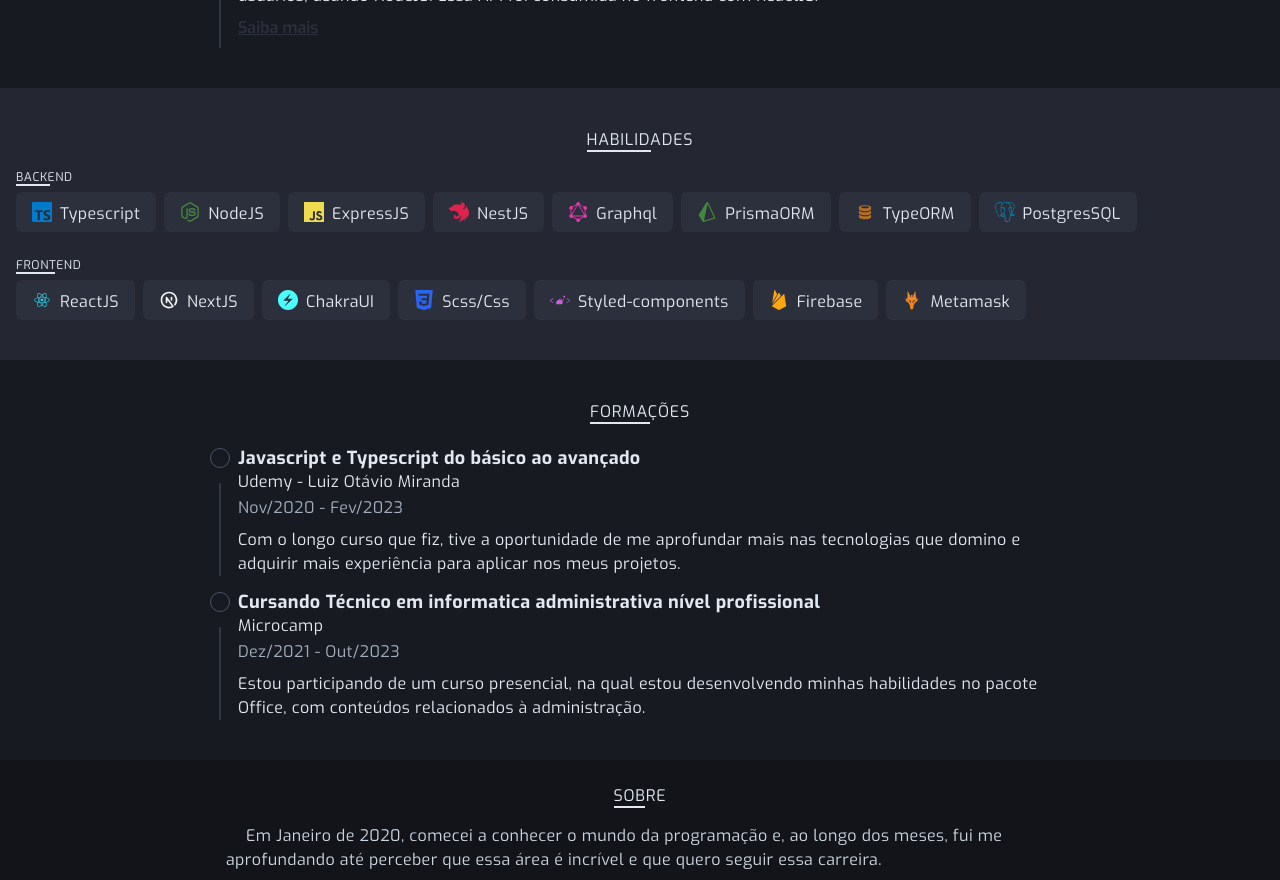
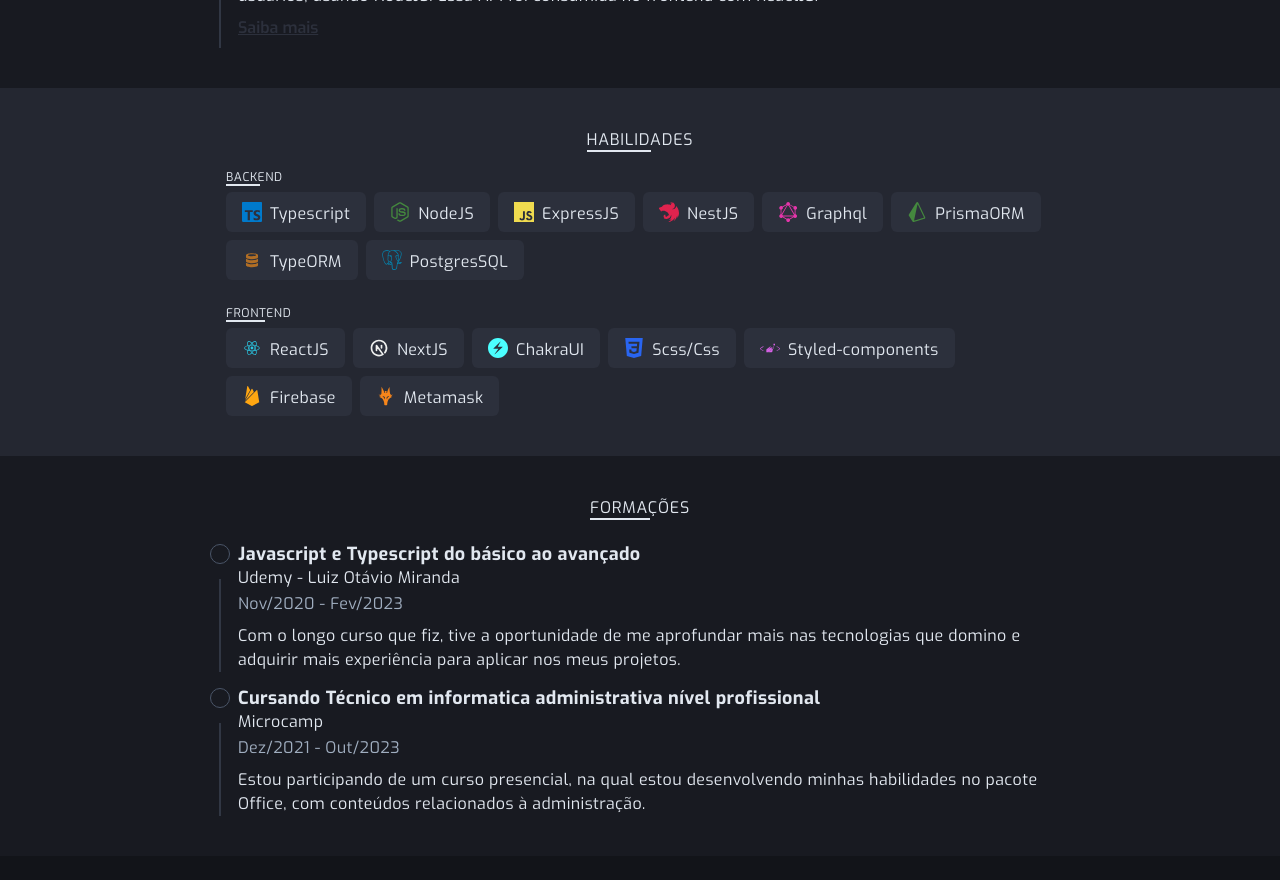
Before and after one commit to Tiaguin061/me-porfolio, a Next.js app: page / in a window 1280 px wide. Shown: the part 1040-1920 px from the top of the page. Built offline with nearby package versions, Linux system fonts and the light colour scheme.

Commit message:
styles: Added new style

```diff
--- a/src/modules/Home/components/SkillsSection/index.tsx
+++ b/src/modules/Home/components/SkillsSection/index.tsx
@@ -22,7 +22,7 @@ export function SkillsSection() {
         onViewportEnter={onOpen}
         onViewportLeave={onClose}
       >
-        <Box px={4}>
+        <Box px={4} mx="auto" my="0" maxW={860}>
           <Box display="flex" alignItems="center" flexDirection="column">
             <SectionTitle mb={4}>Habilidades</SectionTitle>
 
```
